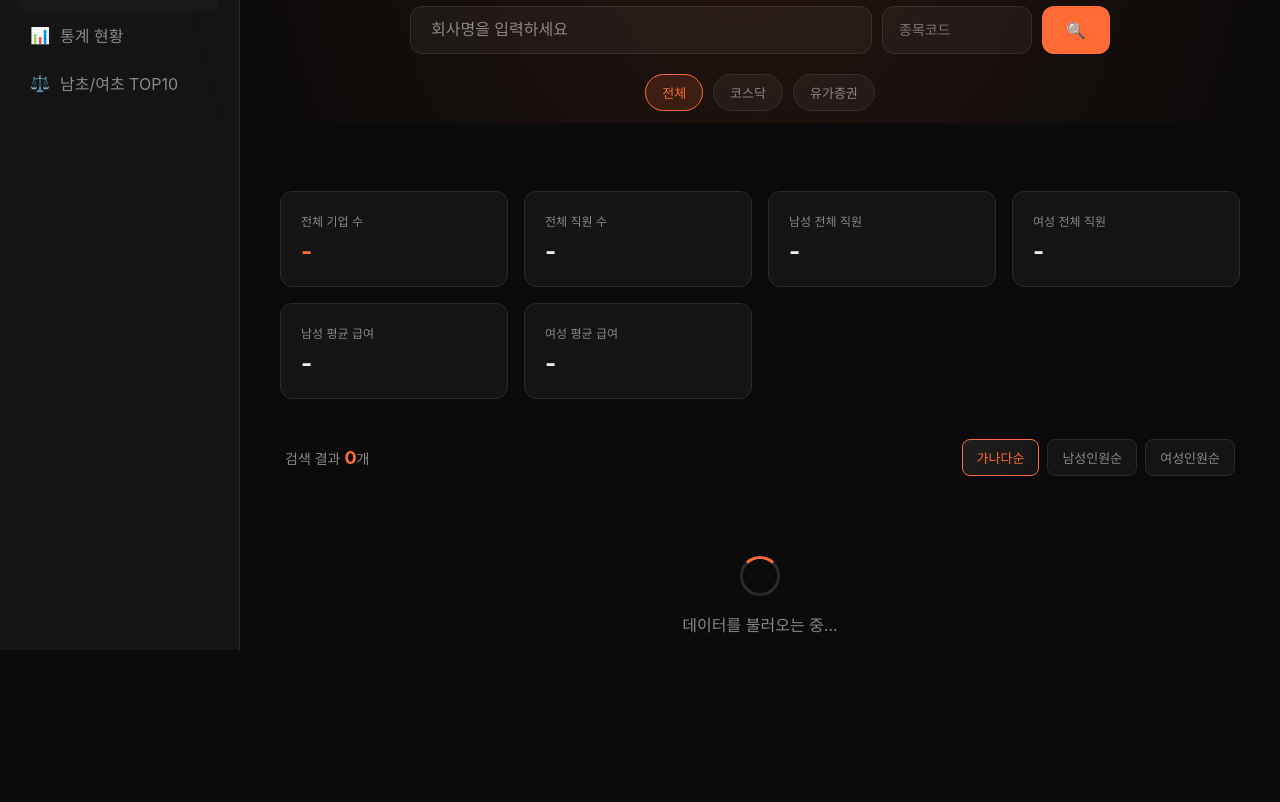
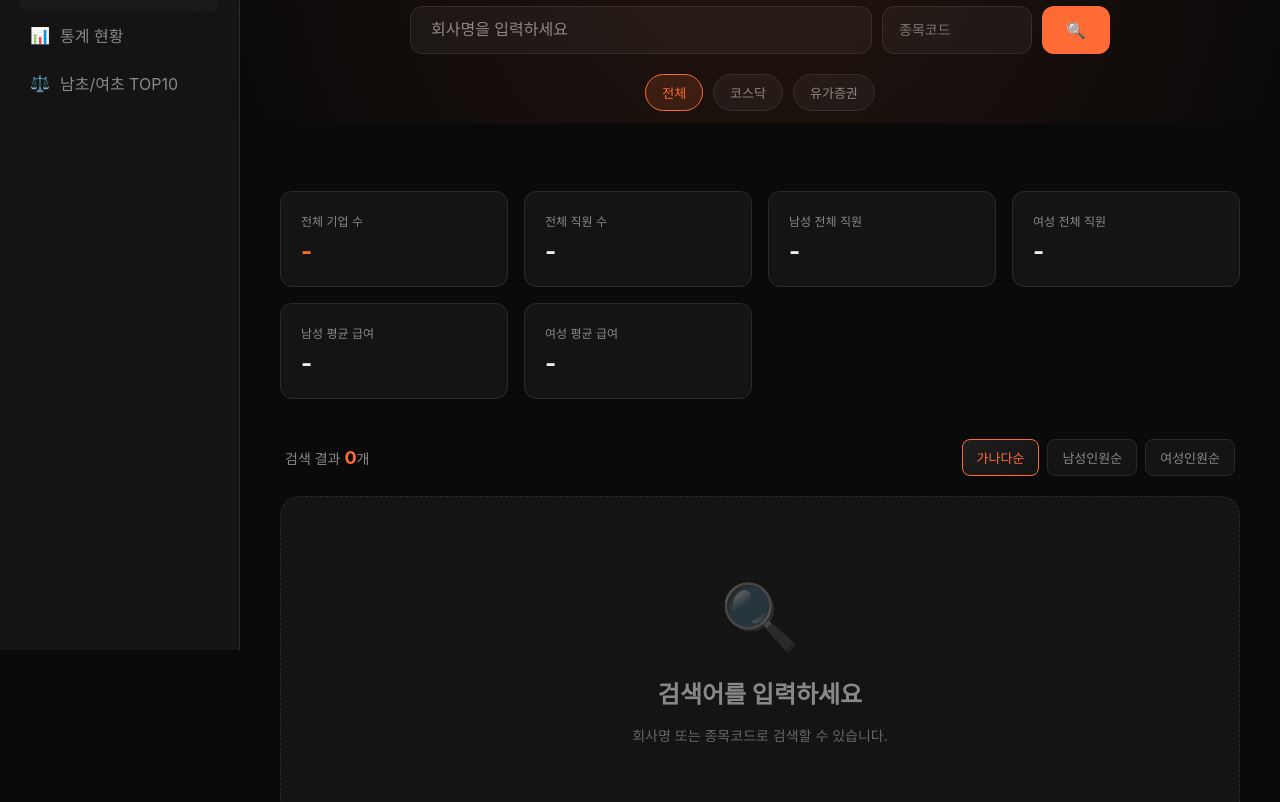
Before and after one commit to nuwoonim/asary, a website: page index.html in a window 1280 px wide. Shown: the part 150-952 px from the top of the page. Drawn offline with nearby package versions, Linux system fonts and the light colour scheme.

Commit message:
Improve: Don't load all data on init, show search prompt instead

```diff
--- a/index.html
+++ b/index.html
@@ -692,9 +692,10 @@
 
             <!-- Results Container -->
             <div class="results-container" id="resultsContainer">
-                <div class="loading">
-                    <div class="spinner"></div>
-                    <p>데이터를 불러오는 중...</p>
+                <div class="no-results">
+                    <div class="no-results-icon">🔍</div>
+                    <h3>검색어를 입력하세요</h3>
+                    <p>회사명 또는 종목코드로 검색할 수 있습니다.</p>
                 </div>
             </div>
 
@@ -1149,7 +1150,6 @@ async function showDetail(stockCode) {
 
         loadData().then(() => {
             loadStats();
-            loadData();
         });
     </script>
 </body>
```
